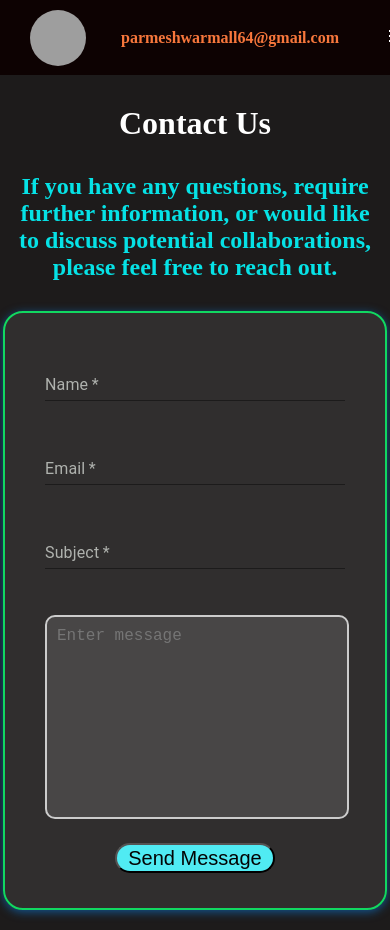
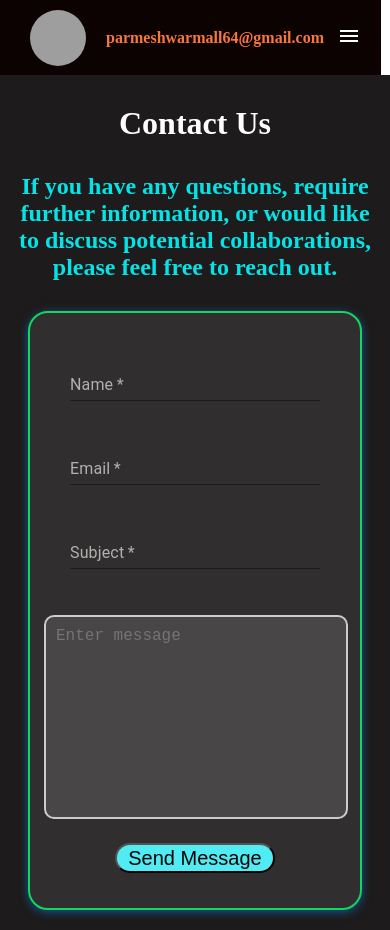
Before and after one commit to ParmeshwarMall/Portfolio, a React (Vite) app: page /Portfolio/contact in a window 390 px wide. Built offline with nearby package versions, Linux system fonts and the light colour scheme; grey boxes are pictures that could not be loaded.

Commit message:
fix-bugs

```diff
--- a/src/Components/Body/Body.css
+++ b/src/Components/Body/Body.css
@@ -88,9 +88,6 @@
     .main_image{
         display: none;
     }
-    .main_body{
-        height: 81.2vh;
-    }
     .social_icons{
         display: flex;
         justify-content: space-evenly;
--- a/src/Components/Contact/Contact.css
+++ b/src/Components/Contact/Contact.css
@@ -70,17 +70,17 @@
   @media (max-width:768px)
   {
     .form-container{
-
       border: 2px solid rgb(17, 216, 97);
       background-color: rgba(60, 59, 59,.6);
       border-radius: 20px;
-      margin: 20px 0 20px 0;
+      margin: 20px;
       padding: 40px 40px 35px 40px;
       box-shadow: 0 2px 10px rgba(11, 125, 224,.6);
+      width: 250px;
   }
 
   #standard-basic{
-      width: 200px;
+      width: 100px;
       color: rgb(175, 178, 174);
   }
   .text-area-container {
@@ -91,7 +91,7 @@
     }
 
     .custom-text-area {
-      margin-left: -10px;
+      margin-left: -36px;
       width: 100%;
       color: aliceblue;
       padding: 10px;
@@ -113,10 +113,6 @@
       font-size: 20px;
       cursor: pointer;
     }
-    .sub-btn:hover{
-      scale: 1.1;
-      transition: all linear .2s;
-    }
     .main-head2{
       margin: 10px;
     }
--- a/src/Components/Navbar/Navbar.css
+++ b/src/Components/Navbar/Navbar.css
@@ -113,7 +113,7 @@ a:hover{
     .nav-items {
         display: none;
         flex-direction: column;
-        width: 390px;
+        width: 345px;
         position: absolute;
         top: 60px;
         left: 0;
@@ -121,7 +121,7 @@ a:hover{
         text-align: center;
     }
     .navbar{
-        width: 390px;
+        width: auto;
     }
 
     .nav-items.active {
@@ -144,6 +144,7 @@ a:hover{
 
     .mobile-menu-icon {
         display: block;
+        margin-left: 13px;
 
     }
 
@@ -153,8 +154,8 @@ a:hover{
 
 
     .heading {
-        margin-left: 35px;
         font-size: 16px;
+        margin-left: 20px;
     }
     .mobile-menu-open .main_body {
         transform: translateY(310px);
```
